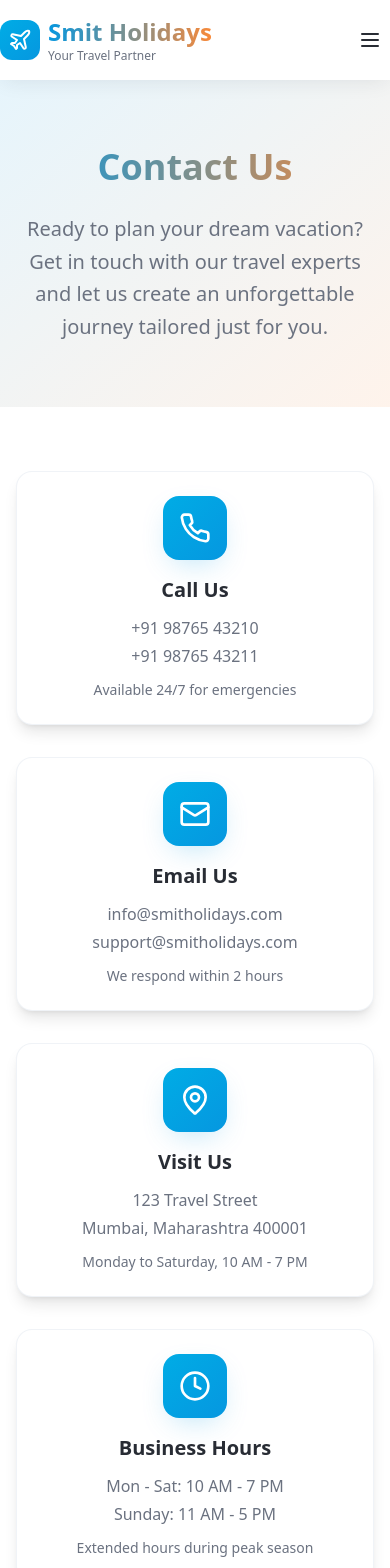
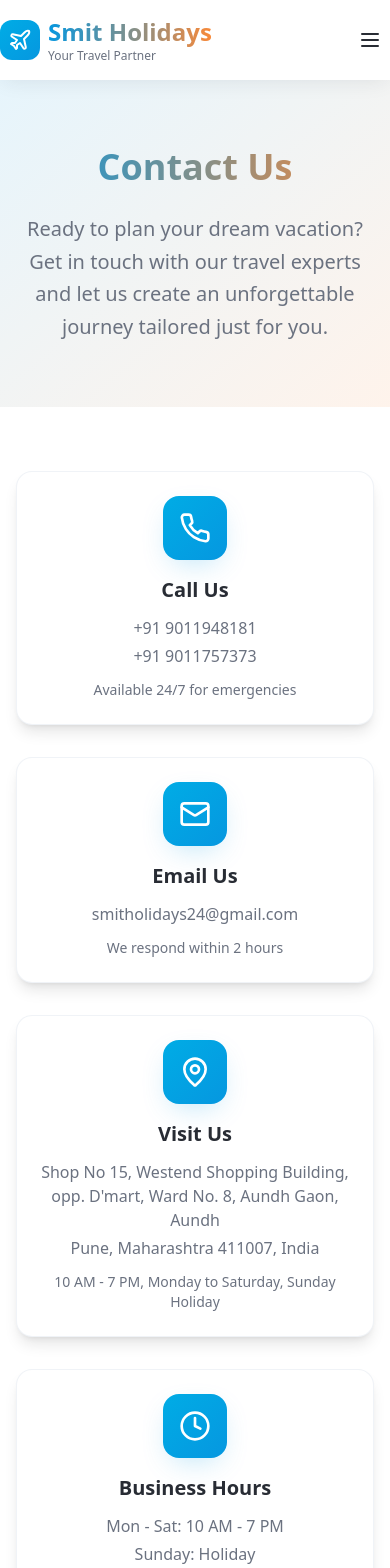
Before and after one commit to parasshinde/smit-holidays, a React (Vite) app: page /contact in a window 390 px wide. Shown: the top 1568 px of the page. Built offline with nearby package versions, Linux system fonts and the light colour scheme.

Commit message:
Update contact information
Update phone numbers, email, address, and business hours for Smit Holidays.

```diff
--- a/src/components/Footer.tsx
+++ b/src/components/Footer.tsx
@@ -96,18 +96,17 @@ const Footer = () => {
             <div className="space-y-3">
               <div className="flex items-center space-x-3">
                 <Phone className="h-5 w-5 text-primary" />
-                <span className="text-background/80">+91 98765 43210</span>
+                <span className="text-background/80">+91 9011948181 / +91 9011757373</span>
               </div>
               <div className="flex items-center space-x-3">
                 <Mail className="h-5 w-5 text-primary" />
-                <span className="text-background/80">info@smitholidays.com</span>
+                <span className="text-background/80">smitholidays24@gmail.com</span>
               </div>
               <div className="flex items-start space-x-3">
                 <MapPin className="h-5 w-5 text-primary mt-1" />
                 <span className="text-background/80">
-                  123 Travel Street,<br />
-                  Mumbai, Maharashtra 400001<br />
-                  India
+                  Shop No 15, Westend Shopping Building, opp. D'mart, Ward No. 8, Aundh Gaon, Aundh<br />
+                  Pune, Maharashtra 411007, India
                 </span>
               </div>
             </div>
--- a/src/pages/Contact.tsx
+++ b/src/pages/Contact.tsx
@@ -75,25 +75,25 @@ const Contact = () => {
     {
       icon: Phone,
       title: 'Call Us',
-      details: ['+91 98765 43210', '+91 98765 43211'],
+      details: ['+91 9011948181', '+91 9011757373'],
       description: 'Available 24/7 for emergencies'
     },
     {
       icon: Mail,
       title: 'Email Us',
-      details: ['info@smitholidays.com', 'support@smitholidays.com'],
+      details: ['smitholidays24@gmail.com'],
       description: 'We respond within 2 hours'
     },
     {
       icon: MapPin,
       title: 'Visit Us',
-      details: ['123 Travel Street', 'Mumbai, Maharashtra 400001'],
-      description: 'Monday to Saturday, 10 AM - 7 PM'
+      details: ['Shop No 15, Westend Shopping Building, opp. D\'mart, Ward No. 8, Aundh Gaon, Aundh', 'Pune, Maharashtra 411007, India'],
+      description: '10 AM - 7 PM, Monday to Saturday, Sunday Holiday'
     },
     {
       icon: Clock,
       title: 'Business Hours',
-      details: ['Mon - Sat: 10 AM - 7 PM', 'Sunday: 11 AM - 5 PM'],
+      details: ['Mon - Sat: 10 AM - 7 PM', 'Sunday: Holiday'],
       description: 'Extended hours during peak season'
     }
   ];
@@ -281,7 +281,7 @@ const Contact = () => {
                   <div className="text-center">
                     <MapPin className="h-16 w-16 mx-auto mb-4 animate-float" />
                     <h3 className="text-xl font-bold mb-2">Visit Our Office</h3>
-                    <p className="opacity-90">123 Travel Street, Mumbai</p>
+                    <p className="opacity-90">Shop No 15, Westend Shopping Building, opp. D'mart, Ward No. 8, Aundh Gaon, Aundh, Pune, Maharashtra 411007, India</p>
                     <p className="text-sm opacity-75 mt-2">Interactive map would be embedded here</p>
                   </div>
                 </div>
@@ -295,14 +295,14 @@ const Contact = () => {
                     <Phone className="h-5 w-5 text-primary" />
                     <div>
                       <p className="font-medium">Emergency Hotline</p>
-                      <p className="text-sm text-muted-foreground">+91 98765 43210</p>
+                      <p className="text-sm text-muted-foreground">+91 9011948181</p>
                     </div>
                   </div>
                   <div className="flex items-center space-x-3 p-3 bg-accent/5 rounded-xl">
                     <Mail className="h-5 w-5 text-accent" />
                     <div>
                       <p className="font-medium">Quick Response</p>
-                      <p className="text-sm text-muted-foreground">info@smitholidays.com</p>
+                      <p className="text-sm text-muted-foreground">smitholidays24@gmail.com</p>
                     </div>
                   </div>
                 </div>
@@ -376,10 +376,10 @@ const Contact = () => {
             the vacation of your dreams together.
           </p>
           <div className="flex flex-col sm:flex-row gap-4 justify-center">
-            <a href="tel:+919876543210" className="btn-accent">
+            <a href="tel:+919011948181" className="btn-accent">
               Call Now
             </a>
-            <a href="mailto:info@smitholidays.com" className="btn-outline border-white text-white hover:bg-white hover:text-foreground">
+            <a href="mailto:smitholidays24@gmail.com" className="btn-outline border-white text-white hover:bg-white hover:text-foreground">
               Email Us
             </a>
           </div>
```
